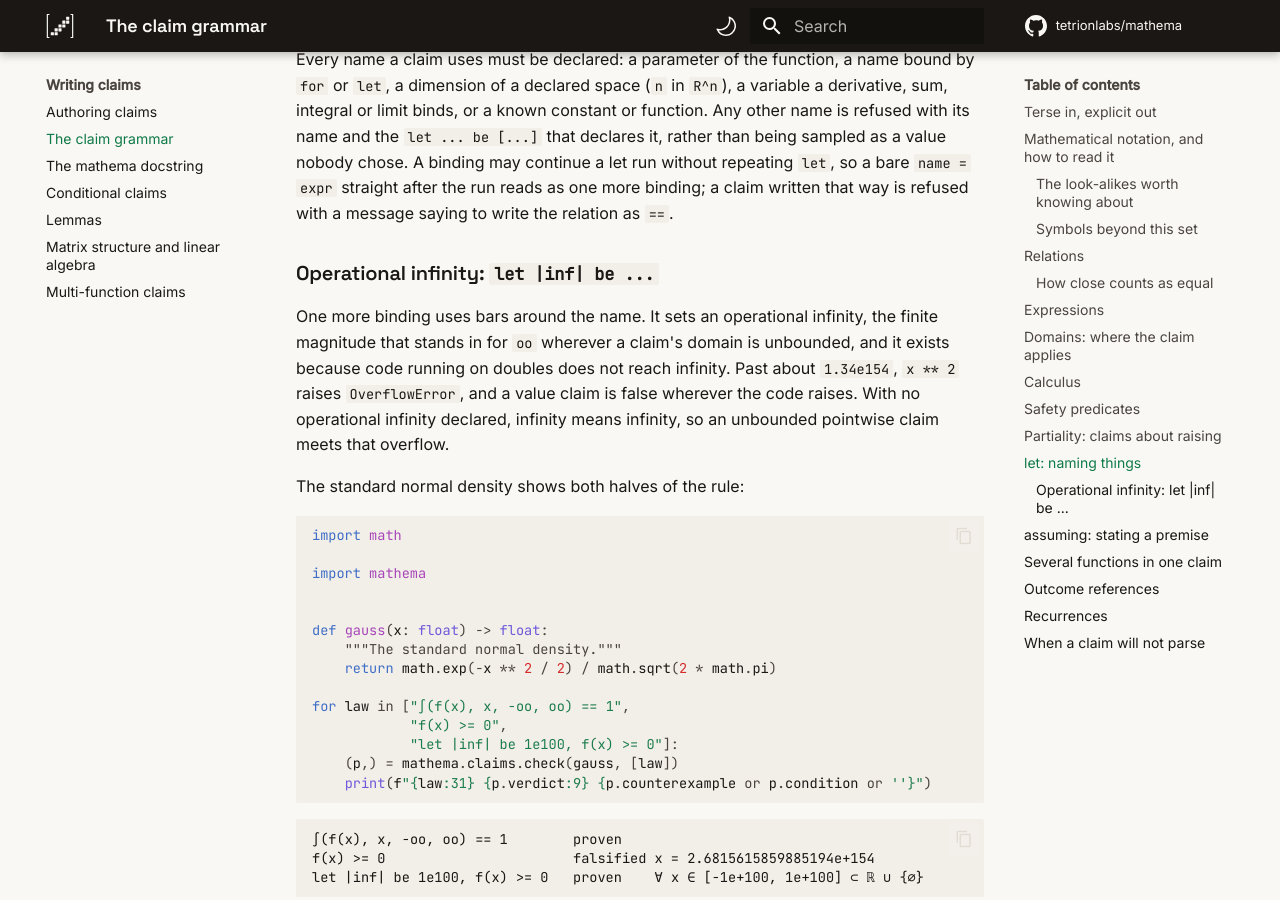
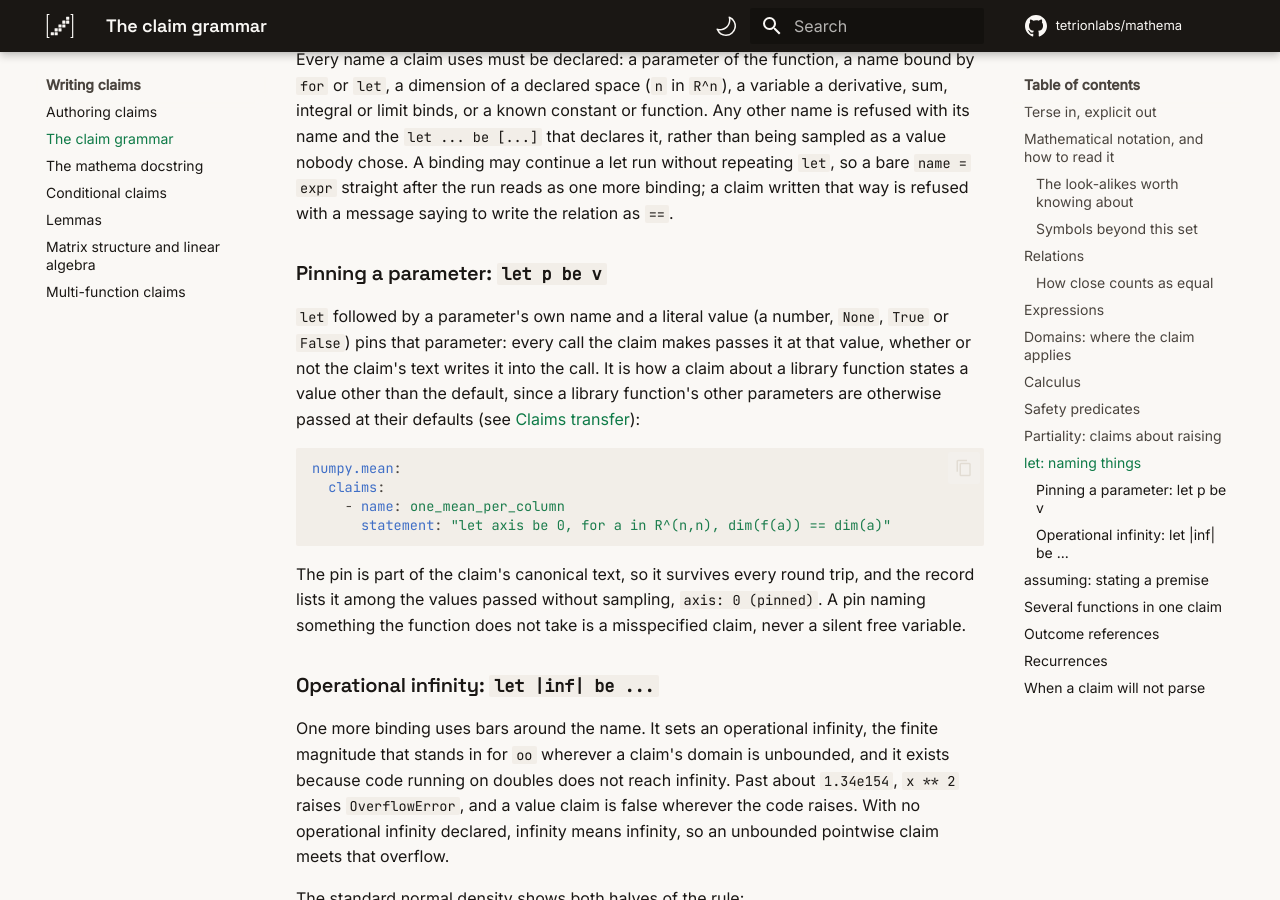
Before and after one commit to tetrionlabs/mathema, an MkDocs documentation site: the page built from docs/grammar.md, in a window 1280 px wide and 900 px high, scrolled down 10270 px. Built offline with MkDocs 1.6.1 and Material for MkDocs 9.7.7, drawn with Linux system fonts in a browser that asks for light colours.

Commit message:
docs: library defaults and the let pin

````diff
--- a/docs/grammar.md
+++ b/docs/grammar.md
@@ -383,6 +383,28 @@ without repeating `let`, so a bare `name = expr` straight after the run
 reads as one more binding; a claim written that way is refused with a
 message saying to write the relation as `==`.
 
+### Pinning a parameter: `let p be v`
+
+`let` followed by a parameter's own name and a literal value (a number,
+`None`, `True` or `False`) pins that parameter: every call the claim
+makes passes it at that value, whether or not the claim's text writes
+it into the call. It is how a claim about a library function states a
+value other than the default, since a library function's other
+parameters are otherwise passed at their defaults (see
+[Claims transfer](claims-transfer.md)):
+
+```yaml
+numpy.mean:
+  claims:
+    - name: one_mean_per_column
+      statement: "let axis be 0, for a in R^(n,n), dim(f(a)) == dim(a)"
+```
+
+The pin is part of the claim's canonical text, so it survives every
+round trip, and the record lists it among the values passed without
+sampling, `axis: 0 (pinned)`. A pin naming something the function
+does not take is a misspecified claim, never a silent free variable.
+
 ### Operational infinity: `let |inf| be ...`
 
 One more binding uses bars around the name. It sets an operational
````
Also changed, not shown: docs/claims-transfer.md (+14 -0 lines).
